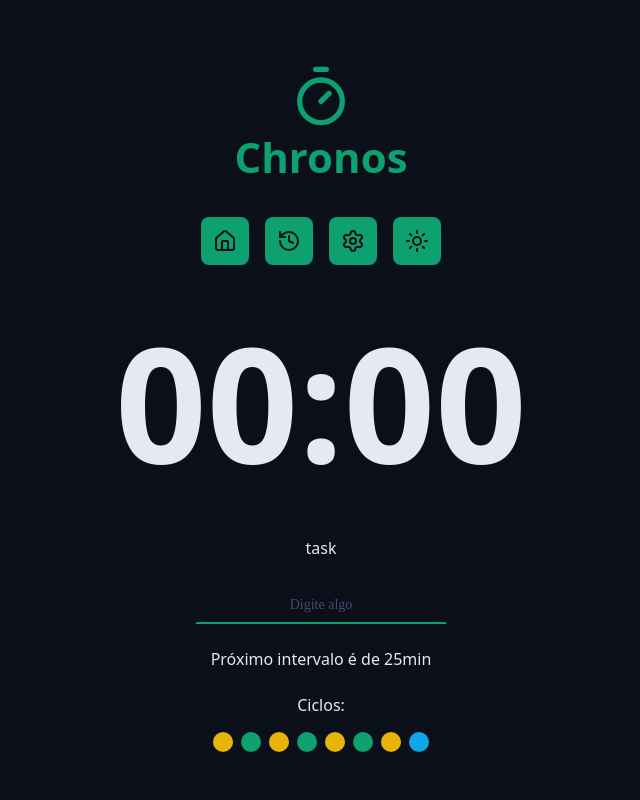
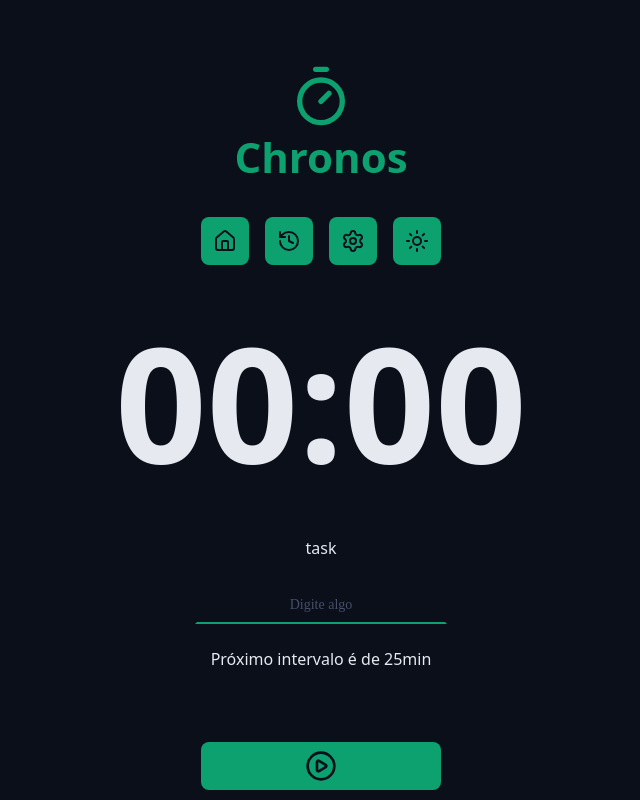
Before and after one commit to jotas653/curso_react_pomodoro, a React (Vite) app: page / in a window 1280 px wide. Shown: the top 800 px of the page, without its empty margins (319-959 px from the left). Built offline with nearby package versions, Linux system fonts and the light colour scheme.

Commit message:
Novas alterações

```diff
--- a/src/components/Cycles/index.tsx
+++ b/src/components/Cycles/index.tsx
@@ -1,19 +1,36 @@
+import { useTaskContext } from "../../contexts/TaskContext/useTaskContext";
+import { getNextCycle } from "../../utils/getNextCycle";
+import { getNextCycleType } from "../../utils/getNextCycleType";
 import styles from "./styles.module.css";
 
 export function Cycles() {
+  const { state } = useTaskContext();
+
+  const cycleStep = Array.from({ length: state.currentCycle });
+
+  const cycleDescriptionMap = {
+    workTime: 'foco',
+    shortBreakTime: 'decanso curso',
+    longBreakTime: 'descanso longo',
+  };
+
   return (
     <div className={styles.cycles}>
       <span>Ciclos:</span>
 
       <div className={styles.cyclesDots}>
-        <span className={`${styles.cycleDot} ${styles.workTime}`}></span>
-        <span className={`${styles.cycleDot} ${styles.shortBreakTime}`}></span>
-        <span className={`${styles.cycleDot} ${styles.workTime}`}></span>
-        <span className={`${styles.cycleDot} ${styles.shortBreakTime}`}></span>
-        <span className={`${styles.cycleDot} ${styles.workTime}`}></span>
-        <span className={`${styles.cycleDot} ${styles.shortBreakTime}`}></span>
-        <span className={`${styles.cycleDot} ${styles.workTime}`}></span>
-        <span className={`${styles.cycleDot} ${styles.longBreakTime}`}></span>
+        {cycleStep.map((_, index) => {
+          const nextCycle = getNextCycle(index);
+          const nextCycleType = getNextCycleType(nextCycle);
+          return (
+            <span
+              key={nextCycle}
+              className={`${styles.cycleDot} ${styles[nextCycleType]}`}
+              aria-label={`Indicador de ciclo de ${cycleDescriptionMap[nextCycleType]}`}
+              title={`Indicador de ciclo de ${cycleDescriptionMap[nextCycleType]}`}
+            ></span>
+          );
+        })}
       </div>
     </div>
   );
--- a/src/components/MainForm/index.tsx
+++ b/src/components/MainForm/index.tsx
@@ -6,6 +6,8 @@
 import type { TaskModel } from '../../models/TaskModel';
 import { useTaskContext } from '../../contexts/TaskContext/useTaskContext';
 import { getNextCycle } from '../../utils/getNextCycle';
+import { getNextCycleType } from '../../utils/getNextCycleType';
+import { formatSecondsToMinutes } from '../../utils/formatSecondsToMinutes';
 
 export function MainForm() {
   const {state, setState} = useTaskContext()
@@ -13,7 +15,8 @@
 
   // ciclos
   const nextCycle = getNextCycle(state.currentCycle)
-  console.log(nextCycle)
+  const nextCycleType = getNextCycleType(nextCycle)
+
 
   function handleCreateNewTask(event: React.FormEvent<HTMLFormElement>) {
     event.preventDefault();
@@ -32,9 +35,9 @@
       name: taskName,
       startDate: Date.now(),
       completeDate: null,
-      duration: 1,
-      type: 'workTime',
-      interruptDate: null
+      interruptDate: null,
+      duration: state.config[nextCycleType],
+      type: nextCycleType,
     }
 
     const secondsRemaining = newTask.duration * 60
@@ -46,7 +49,7 @@
         activeTask: newTask,
         currentCycle: nextCycle,
         secondsRemaining, // Conferir
-        formattedSecondsRemaining: '00:00', //Conferir
+        formattedSecondsRemaining: formatSecondsToMinutes(secondsRemaining),
         tasks: [...prevState.tasks, newTask],
       }
     })
@@ -68,9 +71,11 @@
         <p>Próximo intervalo é de 25min</p>
       </div>
 
-      <div className='formRow'>
-        <Cycles />
-      </div>
+      {state.currentCycle > 0 && (
+        <div className='formRow'>
+          <Cycles />
+        </div>
+      )}
 
       <div className='formRow'>
         <DefaultButton icon={<PlayCircleIcon />} />
--- a/src/models/TaskModel.ts
+++ b/src/models/TaskModel.ts
@@ -5,7 +5,7 @@
   name: string;
   duration: number;
   startDate: number;
-  completeDate: number | null; //Quando o timer chegar no final
-  interruptDate: number | null; //Quando a task for interrompida
+  completeDate: number | null;
+  interruptDate: number | null;
   type: keyof TaskStateModel["config"];
 };
--- /dev/null
+++ b/src/utils/formatSecondsToMinutes.ts
@@ -0,0 +1,5 @@
+export function formatSecondsToMinutes(seconds: number) {
+    const minutes = String(Math.floor(seconds/ 60)).padStart(2, '0')
+    const secondsMod = String(Math.floor(seconds % 60)).padStart(2, '0')
+    return `${minutes}:${secondsMod}`
+}
--- /dev/null
+++ b/src/utils/getNextCycleType.ts
@@ -0,0 +1,7 @@
+import type { TaskModel } from "../models/TaskModel";
+
+export function getNextCycleType(currentCycle: number): TaskModel["type"] {
+  if (currentCycle % 8 === 0) return "longBreakTime";
+  if (currentCycle % 2 === 0) return "shortBreakTime";
+  return "workTime";
+}
```
Also changed, not shown: src/models/TaskStateModel.ts (+8 -9 lines).
